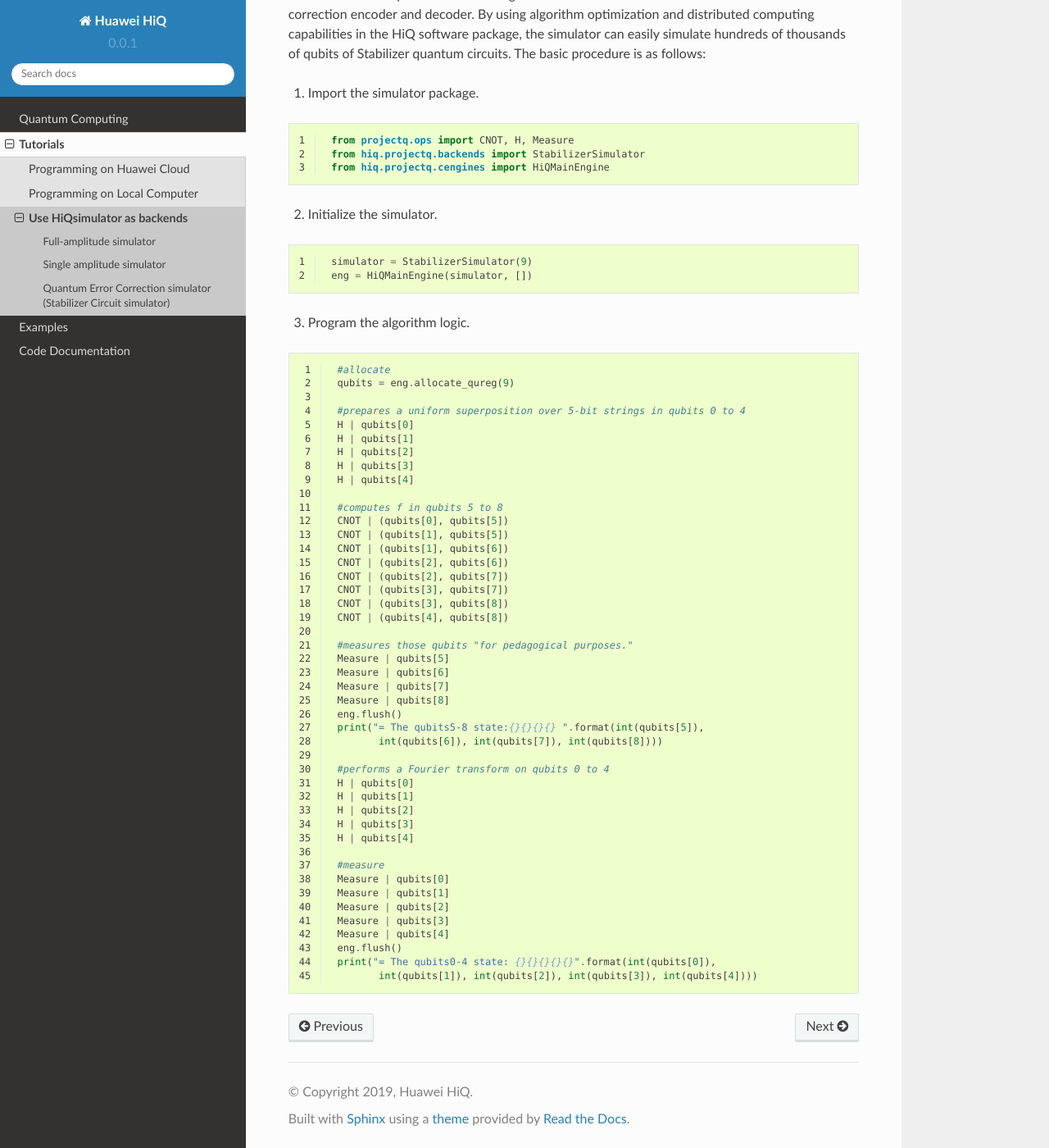
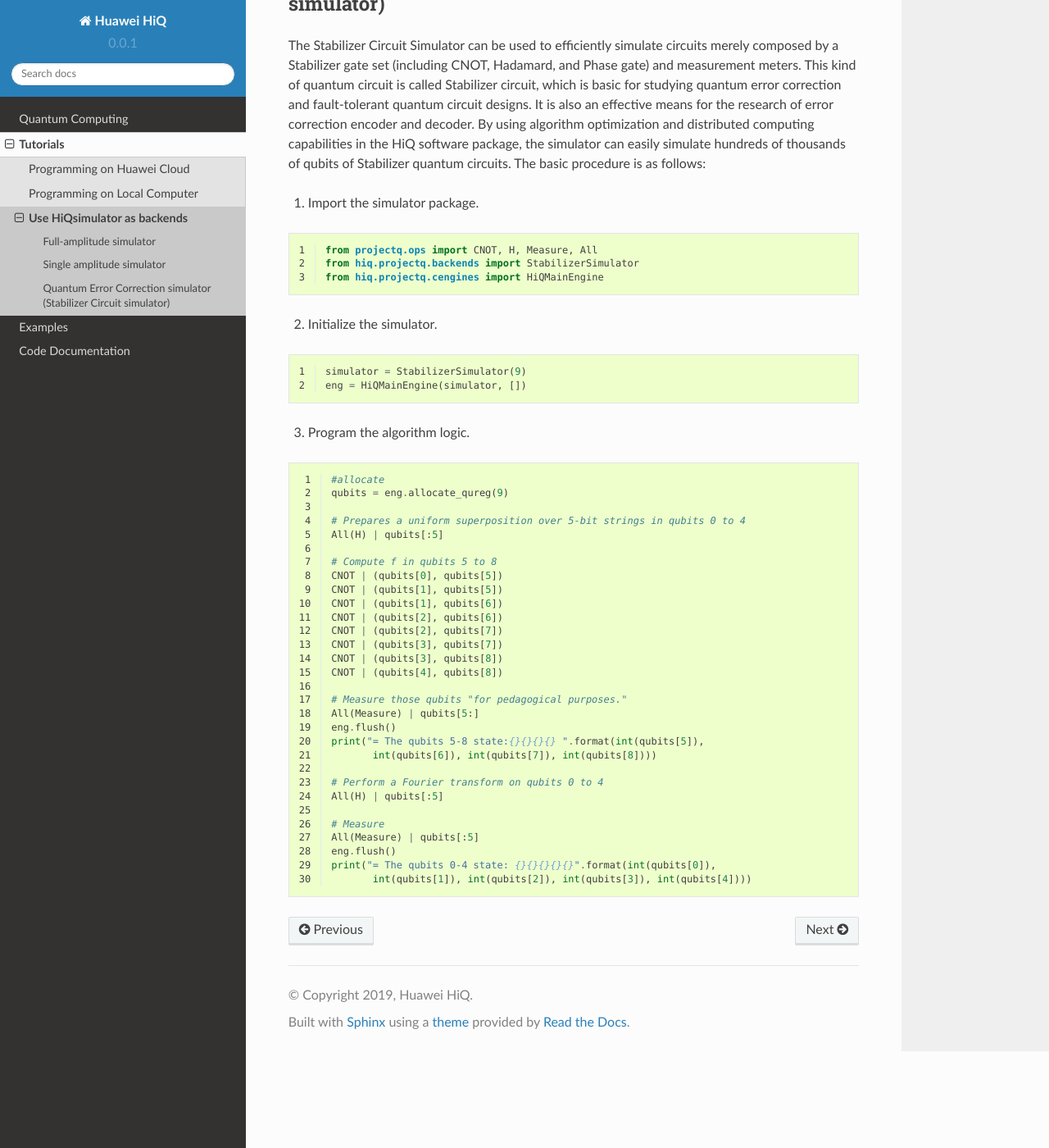
Before and after one commit to MindQuantum-HiQ/HiQsimulator, a Sphinx documentation site: the page built from docs/tutorials/tutorials.backends.rst, in a window 1280 px wide and 1400 px high, scrolled down 2974 px. Shown: the whole window at 82% size. Built offline with Sphinx 7.4.7 and the Read the Docs theme 2.0.0, drawn with Linux system fonts in a browser that asks for light colours; some of the changed text lies outside the part shown.

Commit message:
Fix error and indentation in tutorials.backend.rst

```diff
--- a/docs/tutorials/tutorials.backends.rst
+++ b/docs/tutorials/tutorials.backends.rst
@@ -45,19 +45,19 @@
 .. code-block:: python
    :linenos:
 
-    from projectq.ops import H, Z, X, CNOT, Measure, All, Ph
-    from projectq.meta import Loop, Compute, Uncompute, Control
-    from projectq.cengines import (MainEngine,
-                                    AutoReplacer,
-                                    LocalOptimizer,
-                                    TagRemover,
-                                    DecompositionRuleSet)
-    import projectq.setups.decompositions
+   from projectq.ops import H, Z, X, CNOT, Measure, All, Ph
+   from projectq.meta import Loop, Compute, Uncompute, Control
+   from projectq.cengines import (MainEngine,
+                                  AutoReplacer,
+                                  LocalOptimizer,
+                                  TagRemover,
+                                  DecompositionRuleSet)
+   import projectq.setups.decompositions
 
-    from hiq.projectq.backends import SimulatorMPI
-    from hiq.projectq.cengines import GreedyScheduler, HiQMainEngine
+   from hiq.projectq.backends import SimulatorMPI
+   from hiq.projectq.cengines import GreedyScheduler, HiQMainEngine
 
-    from mpi4py import MPI
+   from mpi4py import MPI
 
 
 (1)Package ops include all supported quantum gates.
@@ -78,17 +78,17 @@
 .. code-block:: python
    :linenos:
 
-    # create a main compiler engine with a simulator backend:
-    cache_depth = 10
-    rule_set = DecompositionRuleSet(modules  = [projectq.setups.decompositions])
-    engines = [TagRemover(),
-                LocalOptimizer(cache_depth),
-                AutoReplacer(rule_set),
-                TagRemover(),
-                LocalOptimizer(cache_depth),
-                GreedyScheduler()]
+   # create a main compiler engine with a simulator backend:
+   cache_depth = 10
+   rule_set = DecompositionRuleSet(modules  = [projectq.setups.decompositions])
+   engines = [TagRemover(),
+              LocalOptimizer(cache_depth),
+              AutoReplacer(rule_set),
+              TagRemover(),
+              LocalOptimizer(cache_depth),
+              GreedyScheduler()]
 
-    eng = HiQMainEngine(SimulatorMPI(gate_fusion=True, num_local_qubits=20), engines)
+   eng = HiQMainEngine(SimulatorMPI(gate_fusion=True, num_local_qubits=20), engines)
 
 .. note::
     The parameter **num_local_qubits** represents the number of qubits supported by an MPI node,
@@ -102,54 +102,55 @@
 .. code-block:: python
    :linenos:
 
-    # make a Bell-pair
-    b1, b2 = create_bell_pair(eng)
+   # make a Bell-pair
+   b1, b2 = create_bell_pair(eng)
 
-    # Alice creates a nice state to send
-    psi = eng.allocate_qubit()
+   # Alice creates a nice state to send
+   psi = eng.allocate_qubit()
 
-    print("= Step 1. Alice creates the state to be sent from \|0>")
-    state_creation_function(eng, psi)
+   print("= Step 1. Alice creates the state to be sent from \|0>")
+   state_creation_function(eng, psi)
 
-    # entangle it with Alice's b1
-    CNOT | (psi, b1)
-    print("= Step 2. Alice entangles the state with her share of the Bell-pair")
+   # entangle it with Alice's b1
+   CNOT | (psi, b1)
+   print("= Step 2. Alice entangles the state with her share of the Bell-pair")
 
-    # measure two values (once in Hadamard basis) and send the bits to Bob
-    H | psi
-    Measure | psi
-    Measure | b1
-    msg_to_bob = [int(psi), int(b1)]
-    print("= Step 3. Alice sends the classical message {} to Bob".format(msg_to_bob))
+   # measure two values (once in Hadamard basis) and send the bits to Bob
+   H | psi
+   Measure | psi
+   Measure | b1
+   msg_to_bob = [int(psi), int(b1)]
+   print("= Step 3. Alice sends the classical message {} to Bob".format(msg_to_bob))
 
-    # Bob may have to apply up to two operation depending on the message sent
-    # by Alice:
-    with Control(eng, b1):
-        X | b2
-    with Control(eng, psi):
-        Z | b2
+   # Bob may have to apply up to two operation depending on the message sent
+   # by Alice:
+   with Control(eng, b1):
+       X | b2
+   with Control(eng, psi):
+       Z | b2
 
-    # try to uncompute the psi state
-    print("= Step 4. Bob tries to recover the state created by Alice")
-    with Dagger(eng):
-        state_creation_function(eng, b2)
+   # try to uncompute the psi state
+   print("= Step 4. Bob tries to recover the state created by Alice")
+   with Dagger(eng):
+       state_creation_function(eng, b2)
 
-    # check whether the uncompute was successful. The simulator only allows to
-    # delete qubits which are in a computational basis state.
-    del b2
-    eng.flush()
+   # check whether the uncompute was successful. The simulator only allows to
+   # delete qubits which are in a computational basis state.
+   del b2
+   eng.flush()
 
-    print("\\t Bob successfully arrived at \|0>")
+   print("\\t Bob successfully arrived at \|0>")
 
 where the creation function for the Bell pair could be implemented as:
 
 .. code-block:: python
    :linenos:
-    def create_bell_pair(eng):
-        b1, b2 = eng.allocate_qureg(2)
-        H | b1
-        CNOT | (b1, b2)
-        return b1, b2
+
+   def create_bell_pair(eng):
+       b1, b2 = eng.allocate_qureg(2)
+       H | b1
+       CNOT | (b1, b2)
+       return b1, b2
 
 
 Single amplitude simulator
@@ -177,9 +178,9 @@
 .. code-block:: python
    :linenos:
 
-    from projectq.ops import CNOT, H, Measure
-    from hiq.projectq.backends import StabilizerSimulator
-    from hiq.projectq.cengines import HiQMainEngine
+   from projectq.ops import CNOT, H, Measure, All
+   from hiq.projectq.backends import StabilizerSimulator
+   from hiq.projectq.cengines import HiQMainEngine
 
 
 2. Initialize the simulator.
@@ -187,8 +188,8 @@
 .. code-block:: python
    :linenos:
 
-    simulator = StabilizerSimulator(9)
-    eng = HiQMainEngine(simulator, [])
+   simulator = StabilizerSimulator(9)
+   eng = HiQMainEngine(simulator, [])
 
 
 3. Program the algorithm logic.
@@ -196,48 +197,33 @@
 .. code-block:: python
    :linenos:
 
-    #allocate
-    qubits = eng.allocate_qureg(9)
+   #allocate
+   qubits = eng.allocate_qureg(9)
 
-    #prepares a uniform superposition over 5-bit strings in qubits 0 to 4
-    H | qubits[0]
-    H | qubits[1]
-    H | qubits[2]
-    H | qubits[3]
-    H | qubits[4]
+   # Prepares a uniform superposition over 5-bit strings in qubits 0 to 4
+   All(H) | qubits[:5]
 
-    #computes f in qubits 5 to 8
-    CNOT | (qubits[0], qubits[5])
-    CNOT | (qubits[1], qubits[5])
-    CNOT | (qubits[1], qubits[6])
-    CNOT | (qubits[2], qubits[6])
-    CNOT | (qubits[2], qubits[7])
-    CNOT | (qubits[3], qubits[7])
-    CNOT | (qubits[3], qubits[8])
-    CNOT | (qubits[4], qubits[8])
+   # Compute f in qubits 5 to 8
+   CNOT | (qubits[0], qubits[5])
+   CNOT | (qubits[1], qubits[5])
+   CNOT | (qubits[1], qubits[6])
+   CNOT | (qubits[2], qubits[6])
+   CNOT | (qubits[2], qubits[7])
+   CNOT | (qubits[3], qubits[7])
+   CNOT | (qubits[3], qubits[8])
+   CNOT | (qubits[4], qubits[8])
 
-    #measures those qubits "for pedagogical purposes."
-    Measure | qubits[5]
-    Measure | qubits[6]
-    Measure | qubits[7]
-    Measure | qubits[8]
-    eng.flush()
-    print("= The qubits5-8 state:{}{}{}{} ".format(int(qubits[5]),
-           int(qubits[6]), int(qubits[7]), int(qubits[8])))
+   # Measure those qubits "for pedagogical purposes."
+   All(Measure) | qubits[5:]
+   eng.flush()
+   print("= The qubits 5-8 state:{}{}{}{} ".format(int(qubits[5]),
+          int(qubits[6]), int(qubits[7]), int(qubits[8])))
 
-    #performs a Fourier transform on qubits 0 to 4
-    H | qubits[0]
-    H | qubits[1]
-    H | qubits[2]
-    H | qubits[3]
-    H | qubits[4]
+   # Perform a Fourier transform on qubits 0 to 4
+   All(H) | qubits[:5]
 
-    #measure
-    Measure | qubits[0]
-    Measure | qubits[1]
-    Measure | qubits[2]
-    Measure | qubits[3]
-    Measure | qubits[4]
-    eng.flush()
-    print("= The qubits0-4 state: {}{}{}{}{}".format(int(qubits[0]),
-           int(qubits[1]), int(qubits[2]), int(qubits[3]), int(qubits[4])))
+   # Measure
+   All(Measure) | qubits[:5]
+   eng.flush()
+   print("= The qubits 0-4 state: {}{}{}{}{}".format(int(qubits[0]),
+          int(qubits[1]), int(qubits[2]), int(qubits[3]), int(qubits[4])))
```
